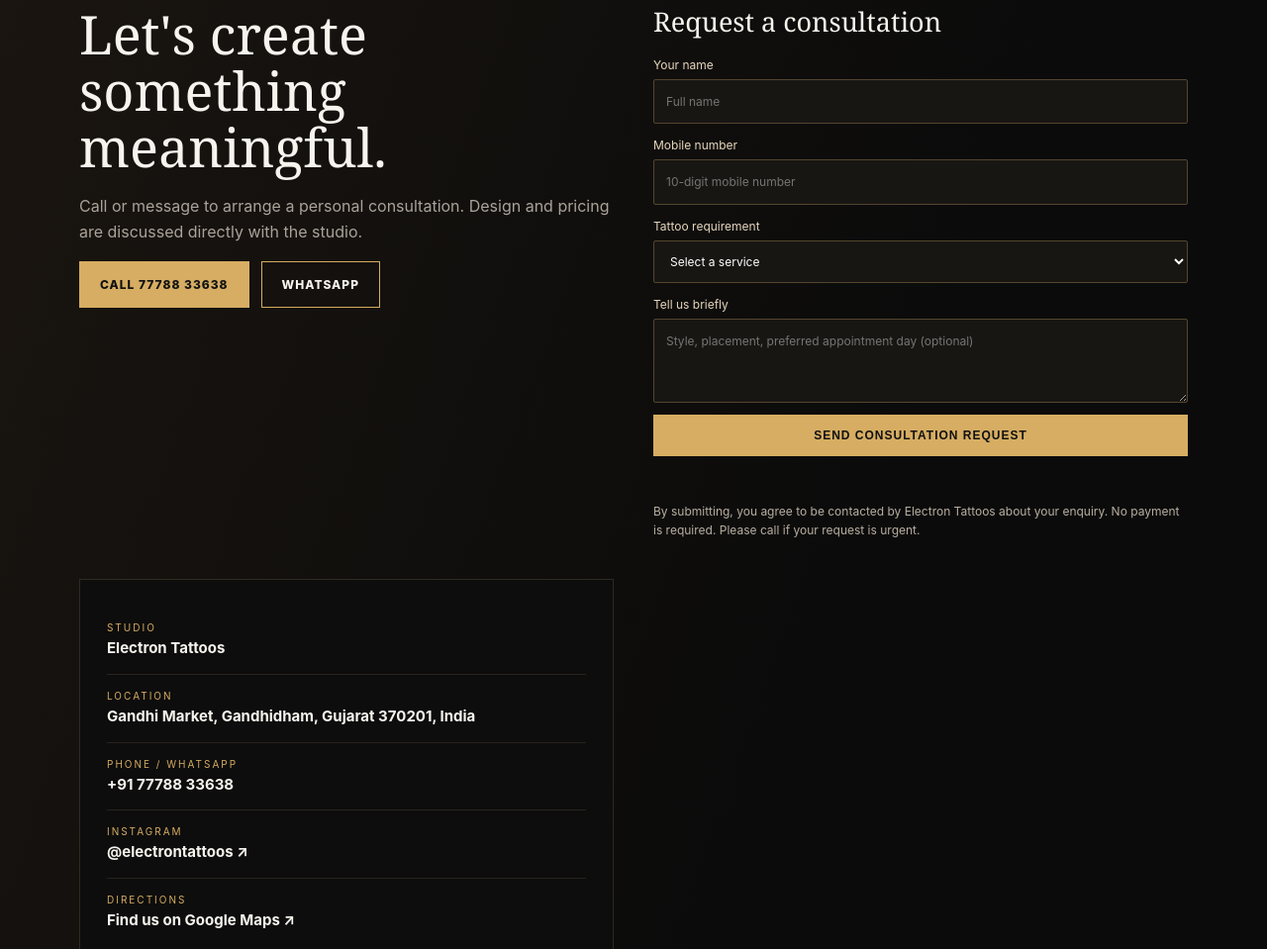
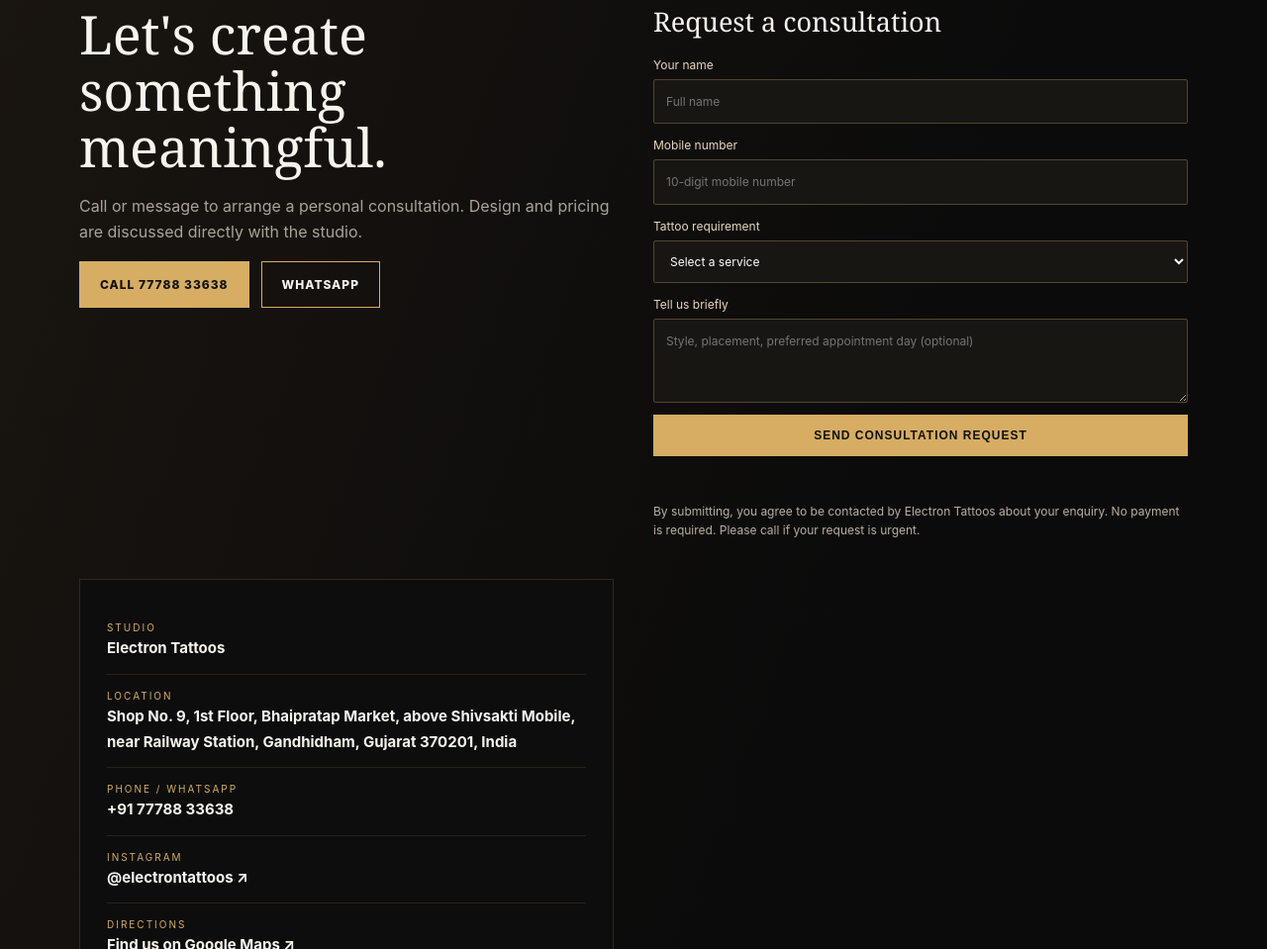
Before and after one commit to electrondipesh-jpg/electrondipesh-jpg.github.io, a plain HTML site: page index.html in a window 1280 px wide. Shown: the part 2786-3745 px from the top of the page at 99% size. Drawn offline with Linux system fonts and the light colour scheme.

Commit message:
Update studio address and link exact Google Maps business listing

```diff
--- a/index.html
+++ b/index.html
@@ -97,7 +97,7 @@
   <section id="about">
     <div class="wrap about-grid">
       <div class="about-art"><div class="about-brand"><div class="about-emblem"><img src="electron-logo.svg" alt="Electron Tattoos skull and lightning emblem"></div><div class="about-brand-name">ELECTRON<br><span>TATTOOS</span></div><div class="about-est">ESTABLISHED 2018 · GANDHIDHAM</div></div></div>
-      <div class="about-copy"><div class="eyebrow">About the studio</div><h2>Your idea.<br>Our craft.</h2><p>Electron Tattoos is a tattoo studio in Gandhi Market, Gandhidham, Gujarat, focused on custom permanent tattoos and personalised consultations.</p><p>We prioritise careful design planning, a clean working environment and clear communication before every session.</p><a class="btn" href="https://www.instagram.com/electrontattoos/" target="_blank" rel="noopener">View Instagram</a></div>
+      <div class="about-copy"><div class="eyebrow">About the studio</div><h2>Your idea.<br>Our craft.</h2><p>Electron Tattoos is a tattoo studio in Bhaipratap Market, Gandhidham, Gujarat, focused on custom permanent tattoos and personalised consultations.</p><p>We prioritise careful design planning, a clean working environment and clear communication before every session.</p><a class="btn" href="https://www.instagram.com/electrontattoos/" target="_blank" rel="noopener">View Instagram</a></div>
     </div>
   </section>
 
@@ -120,10 +120,10 @@
         </form>
       <div class="contact-card">
         <div class="detail"><small>Studio</small><strong>Electron Tattoos</strong></div>
-        <div class="detail"><small>Location</small><strong>Gandhi Market, Gandhidham, Gujarat 370201, India</strong></div>
+        <div class="detail"><small>Location</small><strong>Shop No. 9, 1st Floor, Bhaipratap Market, above Shivsakti Mobile, near Railway Station, Gandhidham, Gujarat 370201, India</strong></div>
         <div class="detail"><small>Phone / WhatsApp</small><strong>+91 77788 33638</strong></div>
         <div class="detail"><small>Instagram</small><strong><a href="https://www.instagram.com/electrontattoos/" target="_blank" rel="noopener">@electrontattoos ↗</a></strong></div>
-        <div class="detail"><small>Directions</small><strong><a href="https://www.google.com/maps/search/?api=1&query=Electron+Tattoos+Gandhi+Market+Gandhidham" target="_blank" rel="noopener" data-track="directions">Find us on Google Maps ↗</a></strong></div>
+        <div class="detail"><small>Directions</small><strong><a href="https://www.google.com/maps/search/?api=1&amp;query=Electron+Tattoo+%26+Academy+Gandhidham&amp;query_place_id=ChIJ_5jYARK5UDkR_A99b0x4K6c" target="_blank" rel="noopener" data-track="directions">Find us on Google Maps ↗</a></strong></div>
       </div>
     </div>
   </section>
```
